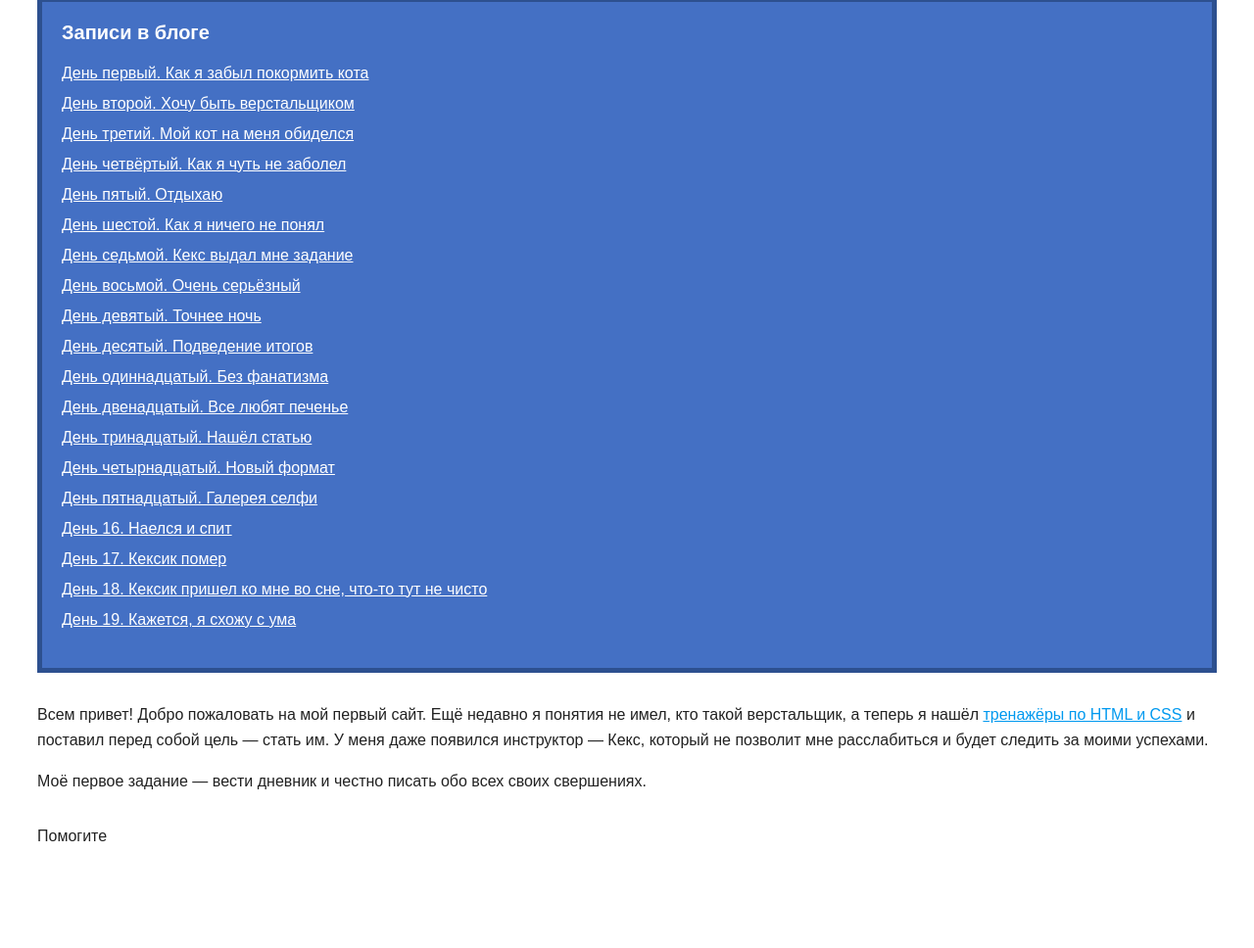
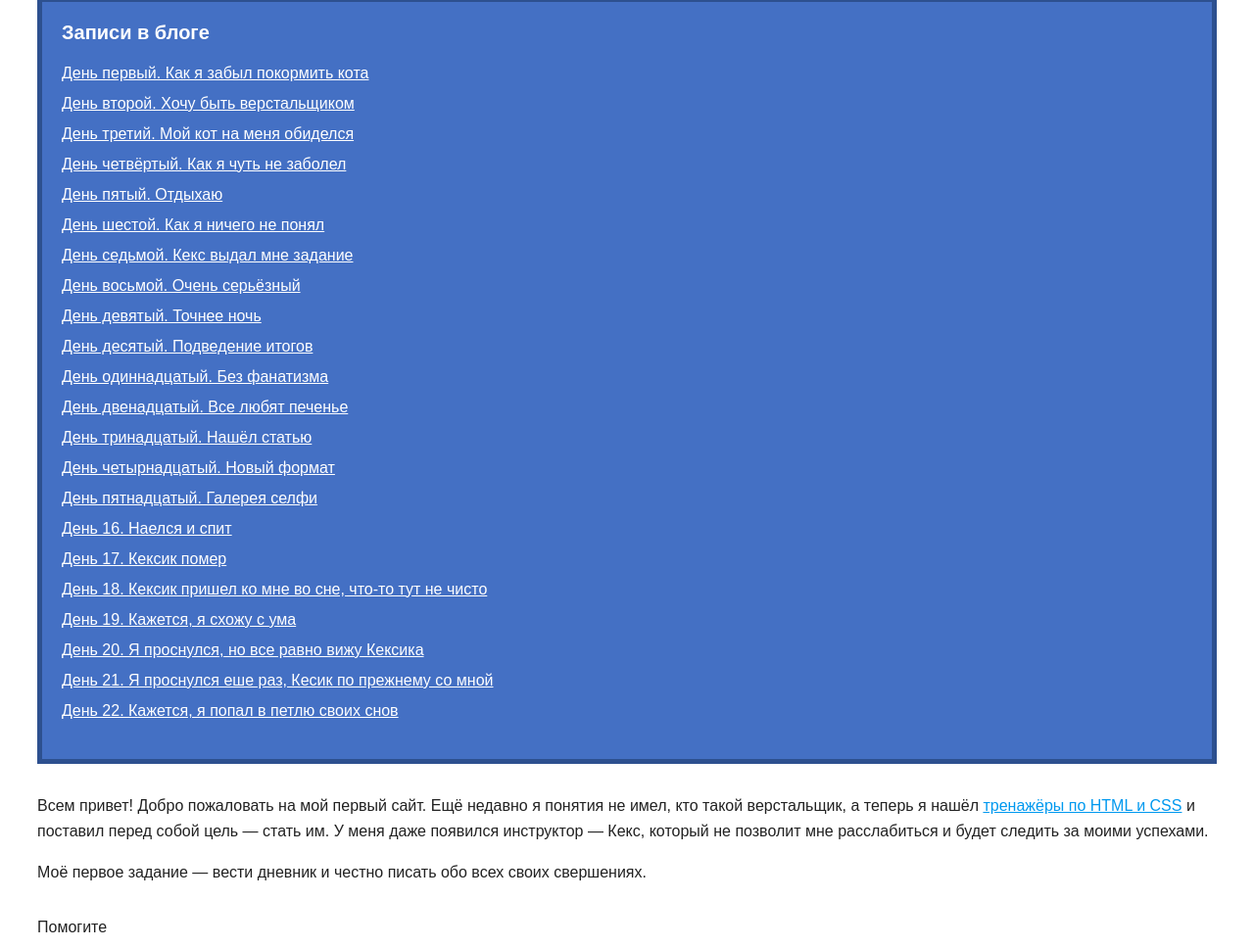
Before and after one commit to AlexDechart/PodcastBasement, a plain HTML site: page index.html in a window 1280 px wide. Shown: the part 119-1087 px from the top of the page at 98% size. Before the commit the page ends 994 px from the top, so only its background shows below. Drawn offline with Linux system fonts and the light colour scheme.

Commit message:
День 20

```diff
--- a/index.html
+++ b/index.html
@@ -33,6 +33,9 @@
           <li><a href="day-17.html">День 17. Кексик помер</a></li>
           <li><a href="day-18.html">День 18. Кексик пришел ко мне во сне, что-то тут не чисто</a></li>
           <li><a href="day-19.html">День 19. Кажется, я схожу с ума</a></li>
+          <li><a href="day-17.html">День 20. Я проснулся, но все равно вижу Кексика</a></li>
+          <li><a href="day-17.html">День 21. Я проснулся еше раз, Кесик по прежнему со мной</a></li>
+          <li><a href="day-17.html">День 22. Кажется, я попал в петлю своих снов</a></li>
           <!--мышка сосиска-->
           <!--конфликтный попудятел-->
         </ul>
```
